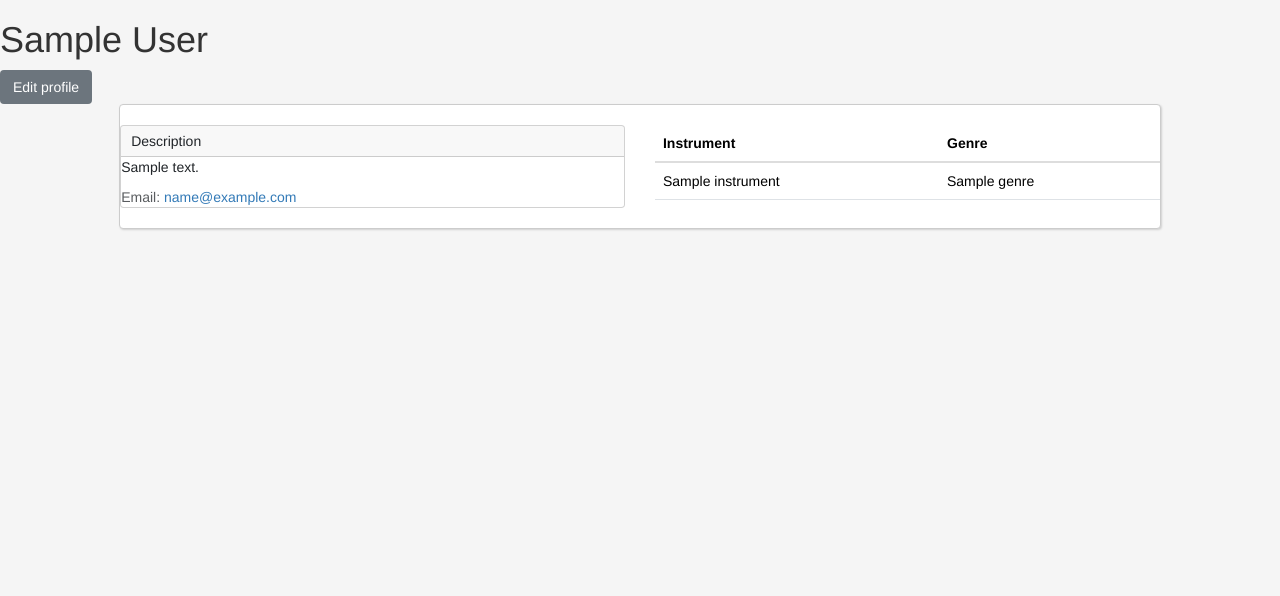
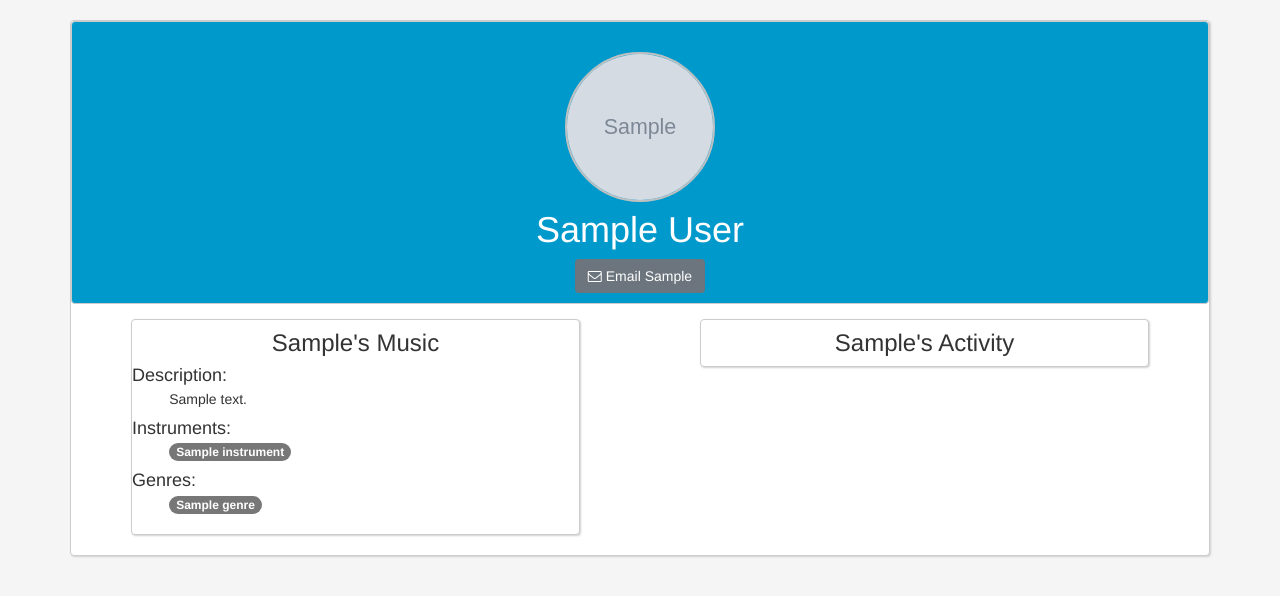
Before and after one commit to mdunnettstone/seed-music-first, a Rails app: page /users/1 in a window 1280 px wide. Shown: the part 162-758 px from the top of the page. Run offline with Rails 7, Linux system fonts and the light colour scheme; a user stored in the database is signed in; tables that the repository leaves empty hold one stand-in row (values such as "Sample post"); grey boxes marked "Sample" are stand-in pictures; style sheets or scripts are compiled from the project's sources; some libraries are stand-ins or nearby versions.

Commit message:
User show page beautifying

```diff
--- a/app/assets/stylesheets/master.scss
+++ b/app/assets/stylesheets/master.scss
@@ -68,6 +68,23 @@ select.form-control.select.optional {
   border-radius: 4px;
   box-sizing: border-box;
   text-align: center;
+}
+
+button.multiselect {
+  width: 100%;
+  height: 40px;
+  border: 1px solid #ccc;
+  border-radius: 4px;
+  box-sizing: border-box;
+  text-align: center;
+}
+
+button.multiselect::after{
+  display: none;
+}
+
+ul.multiselect-container {
+  margin-top: 40px;
 }
 
 select {
--- a/app/views/users/show.html.erb
+++ b/app/views/users/show.html.erb
@@ -1,44 +1,51 @@
-<h1 class = "ml-3 float-left"><%= @user.firstname %> <%= @user.surname %></h1>
-<% if @user == current_user %>
-  <%= link_to "Edit profile", '#', class: "btn btn-secondary float-right mr-3" %>
-<% else %>
-  <%= mail_to @user.email, "Email #{@user.firstname}", class: "btn btn-primary float-right mr-3" %>
-<% end %>
-<div class = "clear"></div>
-<div class = "container-fluid">
-  <div class = "booyah-box col-10 offset-1">
-    <br />
-    <div class = "row">
-    <div class = "col-md-6">
-        <div class = "card card-1">
-          <div class = "card-header">
-            Description
+<div class = "container">
+  <div class = "row">
+    <div class = "booyah-box col-12 px-0 text-center mb-4">
+      <div class = "top-half-booyah-box col-12 mx-0">
+        <% if @user.avatar.present? %>
+          <%= image_tag(@user.avatar, class: "user-image-circle mt-5 mb-1") %>
+        <% else %>
+          <%= image_tag('placeholder-user-profile.png', class: "user-image-circle mt-5 mb-1") %>
+        <% end %>
+        <h1 class = "mt-2"><%= @user.fullname %></h1>
+        <%= mail_to @user.email do %>
+          <div class = "btn btn-secondary mb-3"><i class="fa fa-envelope-o" aria-hidden="true"></i> Email <%= @user.firstname %></div>
+        <% end %>
+      </div>
+      <div class = "col-12 col-md-6 mb-2">
+        <div class = "col-10 offset-1 booyah-box my-4 text-left px-0">
+          <h3 class = "text-center mt-3 ml-0"><%= @user.firstname %>'s Music</h3>
+          <% if @user.description.present? %>
+            <div class = "col-12">
+              <h4 class = "ml-0 mb-1">Description:</h4>
+              <div class = "col-11 offset-1 px-0">
+                <p><%= @user.description %></p>
+              </div>
+            </div>
+          <% end %>
+          <div class = "col-12">
+              <h4 class = "ml-0 mb-1">Instruments:</h4>
+              <div class = "col-11 offset-1 px-0">
+                <% @user.unique_instruments.each do |instrument| %>
+                  <span class = "badge badge-default"><%= instrument %></span>
+                <% end %>
+              </div>
           </div>
-          <div class = "card-block">
-            <p class = "card-text"><%= @user.description %></p>
-            <p class = "card-text text-muted">Email: <%= mail_to @user.email, @user.email %></p>
+          <div class = "col-12">
+              <h4 class = "ml-0 mb-1">Genres:</h4>
+              <div class = "col-11 offset-1 px-0">
+                <% @user.unique_genres.each do |genre| %>
+                  <span class = "badge badge-default"><%= genre %></span>
+                <% end %>
+              </div>
+              <br class = "my-1"/>
           </div>
         </div>
-        <br />
       </div>
-    <div class = "col-md-6">
-    <table class = "table table-hover">
-      <thead>
-        <tr>
-          <th>Instrument</th>
-          <th>Genre</th>
-        </tr>
-      </thead>
-      <tbody>
-      <% @user.user_instruments.each do |user_instrument| %>
-        <tr>
-          <td><%= user_instrument.instrument.name %></td>
-          <td><%= user_instrument.genre.name %></td>
-        </tr>
-      <% end %>
-      </tbody>
-    </table>
-    </div>
+      <div class = "col-12 col-md-6 mb-2">
+        <div class = "col-10 offset-1 booyah-box my-4 text-left px-0">
+          <h3 class = "text-center mt-3 ml-0"><%= @user.firstname %>'s Activity</h3>
+        </div>
       </div>
     </div>
   </div>
```
Also changed, not shown: app/views/users/index.html.erb (+17 -10 lines).
